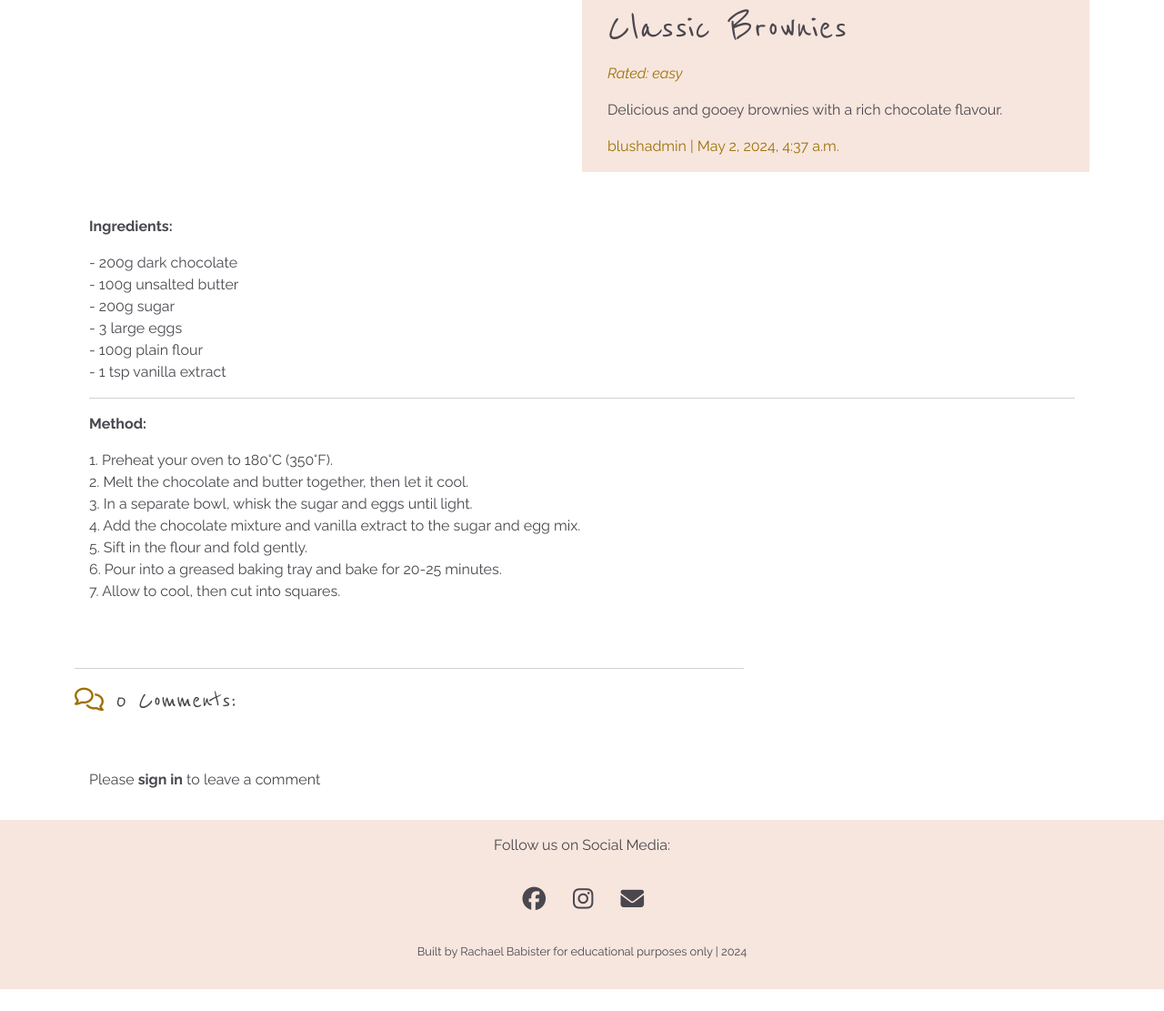
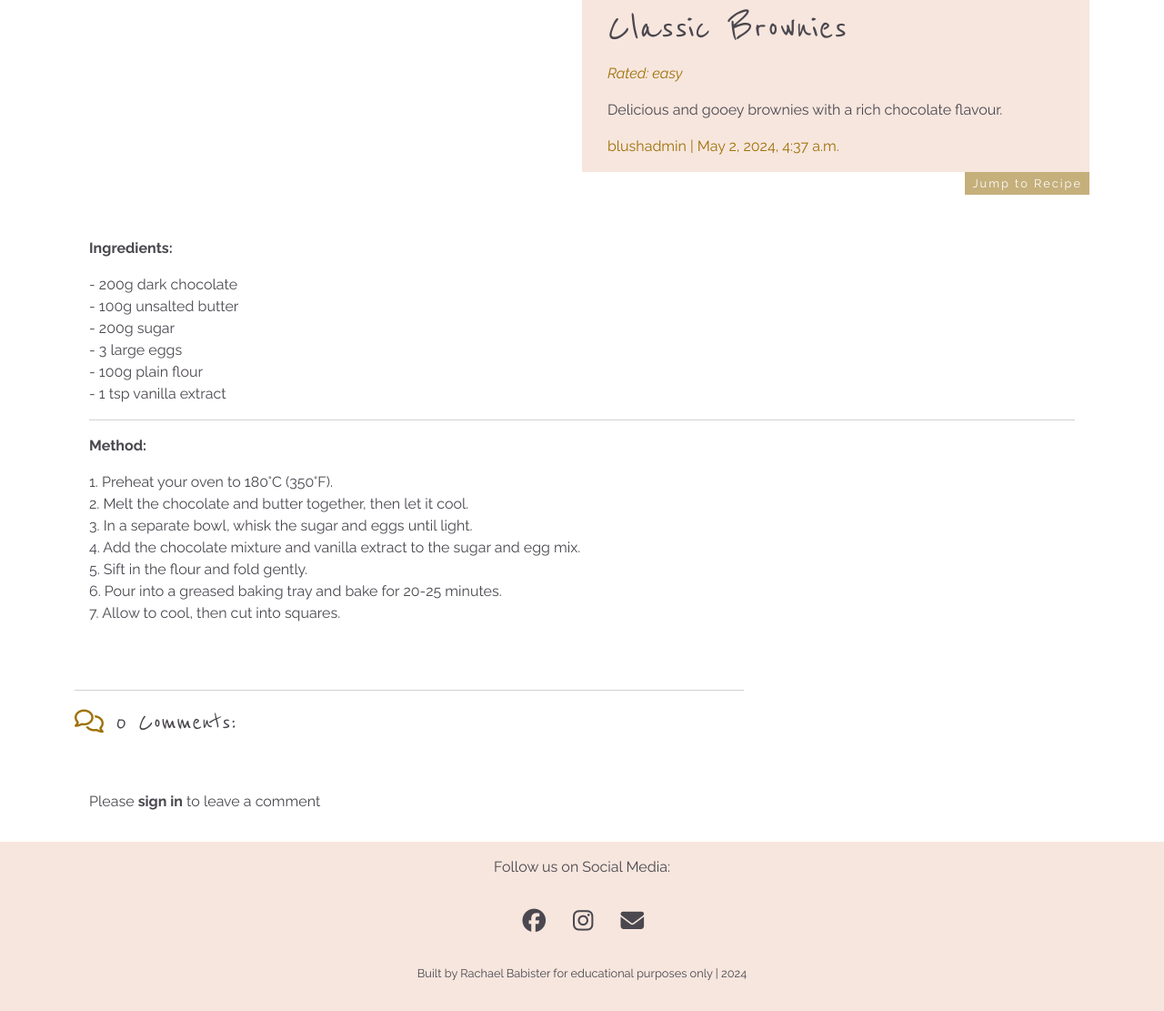
Before and after one commit to rachaelbabister/blush-bakes-blog, a Django app: a page that uses apps/blog/templates/blog/recipe_detail.html in a window 1280 px wide. Shown: the part 434-1545 px from the top of the page at 91% size. Before the commit the page ends 1521 px from the top, so only its background shows below. Run offline with Django 4.2, Linux system fonts and the light colour scheme; data comes from the database, SQL or seed files in the repository; both versions use the stored data as it was after the commit; data that the repository does not hold is empty; some libraries are stand-ins or nearby versions.

Commit message:
Add Jump to Recipe button on Recipe Detail template

```diff
--- a/apps/blog/templates/blog/recipe_detail.html
+++ b/apps/blog/templates/blog/recipe_detail.html
@@ -24,12 +24,20 @@
         </div>
     </div>
 </div>
+<div class="container">
+    <div class="row g-0">
+        <div class="col-md-6 offset-md-6 text-end">
+            <a href="#recipe-start" class="page-buttons jump-button">Jump to Recipe</a>
+        </div>
+    </div>
+</div>
 <!-- Recipe Content -->
 <div class="container">
     <div class="row">
         <div class="col card mb-4 mt-3 left top">
             <div class="card-body">
                 <p class="card-text">
+                    <span id="recipe-start"></span>
                     {{ recipe.content | safe }}
                 </p>
             </div>
--- a/static/css/style.css
+++ b/static/css/style.css
@@ -165,7 +165,7 @@ main {
     background-color: rgba(253, 247, 242, .8);
 }
 
-/* Next, Previous & Back Buttons - and Edit Comment button */
+/* Next, Previous, Back, Edit Comment, Jump button */
 .page-buttons,
 .edit-button {
     color: #ffffff;
@@ -182,6 +182,11 @@ main {
 .edit-button:hover {
     color: #4a474e;
     background-color: #f7e6de;
+}
+
+.jump-button {
+    margin-top: 40px;
+    justify: right;
 }
 
 /* Recipe Detail Page */
```
Also changed, not shown: db.sqlite3, 1 other file.
